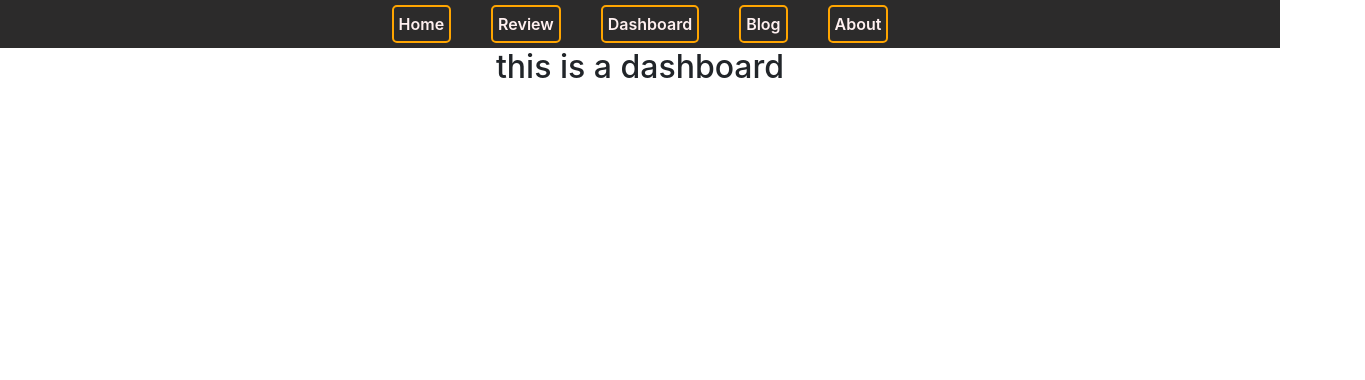
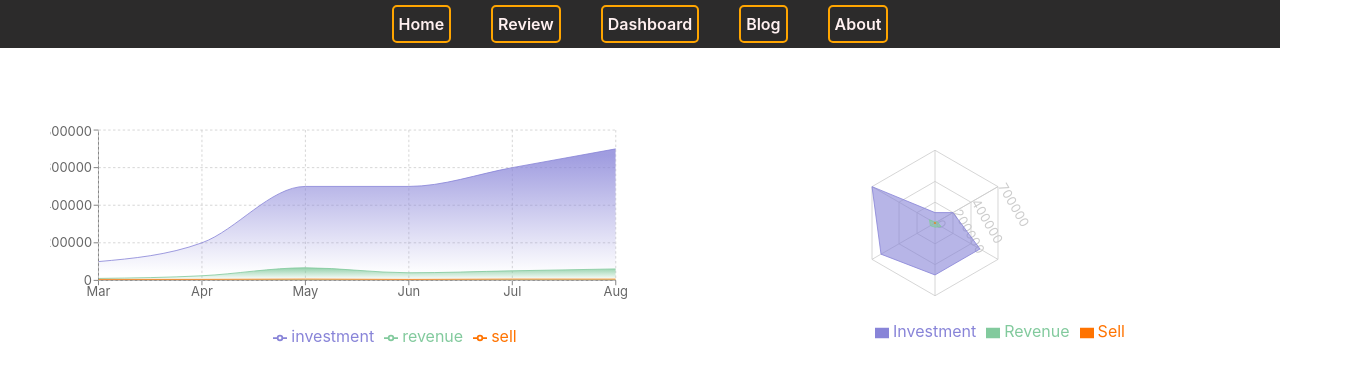
Before and after one commit to Arif6474/digital-camera, a React (Create React App) app: page /dashboard in a window 1280 px wide. Shown: the top 380 px of the page, 1365 px wide, since content can reach past the window. Built offline with nearby package versions, Linux system fonts and the light colour scheme; the HTML template or start-up script is replaced by a standard one.

Commit message:
chart completed

```diff
--- a/package.json
+++ b/package.json
@@ -12,6 +12,7 @@
     "react-dom": "^18.0.0",
     "react-router-dom": "^6.3.0",
     "react-scripts": "5.0.0",
+    "recharts": "^2.1.9",
     "web-vitals": "^2.1.4"
   },
   "scripts": {
--- a/src/components/Dashboard/Dashboard.css
+++ b/src/components/Dashboard/Dashboard.css
@@ -0,0 +1,4 @@
+.chart-container{
+    display: flex;
+    margin: 50px;
+}
--- a/src/components/Dashboard/Dashboard.js
+++ b/src/components/Dashboard/Dashboard.js
@@ -1,10 +1,87 @@
+
 import React from 'react';
+import './Dashboard.css'
+import { Area, AreaChart, CartesianGrid, Legend, PolarAngleAxis, PolarGrid, PolarRadiusAxis, Radar, RadarChart, Tooltip, XAxis, YAxis } from 'recharts';
 
 const Dashboard = () => {
+  const data =  [
+        {
+            "month": "Mar",
+            "investment": 100000,
+            "sell": 5241,
+            "revenue": 10401
+        },
+        {
+            "month": "Apr",
+            "investment": 200000,
+            "sell": 5503,
+            "revenue": 24500
+        },
+        {
+            "month": "May",
+            "investment": 500000,
+            "sell": 7026,
+            "revenue": 67010
+        },
+        {
+            "month": "Jun",
+            "investment": 500000,
+            "sell": 5209,
+            "revenue": 40405
+        },
+        {
+            "month": "Jul",
+            "investment": 600000,
+            "sell": 6900,
+            "revenue": 50900
+        },
+        {
+            "month": "Aug",
+            "investment": 700000,
+            "sell": 6700,
+            "revenue": 61000
+        }
+    ]
     return (
-        <div>
-            <h2>this is a dashboard</h2>
-        </div>
+        <div className="chart-container ">
+
+        <AreaChart width={730} height={250} data={data}
+  margin={{ top: 10, right: 30, left: 0, bottom: 0 }}>
+  <defs>
+    <linearGradient id="colorUv" x1="0" y1="0" x2="0" y2="1">
+      <stop offset="5%" stopColor="#8884d8" stopOpacity={0.8}/>
+      <stop offset="95%" stopColor="#8884d8" stopOpacity={0}/>
+    </linearGradient>
+    <linearGradient id="colorPv" x1="0" y1="0" x2="0" y2="1">
+      <stop offset="5%" stopColor="#82ca9d" stopOpacity={0.8}/>
+      <stop offset="95%" stopColor="#82ca9d" stopOpacity={0}/>
+    </linearGradient>
+  </defs>
+  <XAxis dataKey="month" />
+
+  <YAxis />
+  <Tooltip></Tooltip>
+  <Legend />
+  <CartesianGrid strokeDasharray="3 3" />
+
+  <Area type="monotone" dataKey="investment" stroke="#8884d8" fillOpacity={1} fill="url(#colorUv)" />
+  <Area type="monotone" dataKey="revenue" stroke="#82ca9d" fillOpacity={1} fill="url(#colorPv)" />
+  <Area type="monotone" dataKey="sell" stroke="#ff7300" fillOpacity={1} fill="url(#colorPv)" />
+</AreaChart>
+
+
+<RadarChart outerRadius={90} width={730} height={250} data={data}>
+  <PolarGrid />
+  <PolarAngleAxis dataKey="subject" />
+  <PolarRadiusAxis angle={30} domain={[0, 150]} />
+  <Radar name="Investment" dataKey="investment" stroke="#8884d8" fill="#8884d8" fillOpacity={0.6} />
+  <Radar name="Revenue" dataKey="revenue" stroke="#82ca9d" fill="#82ca9d" fillOpacity={0.6} />
+  <Radar name="Sell" dataKey="sell" stroke="#ff7300" fill="#82ca9d" fillOpacity={0.6} />
+  <Tooltip/>
+  <Legend />
+</RadarChart>
+
+</div>
     );
 };
 
--- a/src/components/Home/Home.css
+++ b/src/components/Home/Home.css
@@ -2,7 +2,7 @@
     padding-top:50px;
 }
 .camera-title{
-    color: rgb(2, 40, 51);
+    color: rgb(255, 147, 7);
     margin-bottom: 20px;
     padding-top: 20px;
     font-weight: bold;
@@ -12,6 +12,7 @@
 .camera-text{
     font-size: 15px;
     padding:20px;
+
     opacity: .8;
 }
 
@@ -20,10 +21,5 @@
     font-size: 22px;
     font-weight: bold;
     opacity: .9;
+    color:rgb(7, 61, 105);
 }
-
-@media (min-width: 576px) {
-   .home-container{
-       min-width: 576px;
-   }
-}
```
Also changed, not shown: 1 other file (tests, documents, lock files or other folders).
